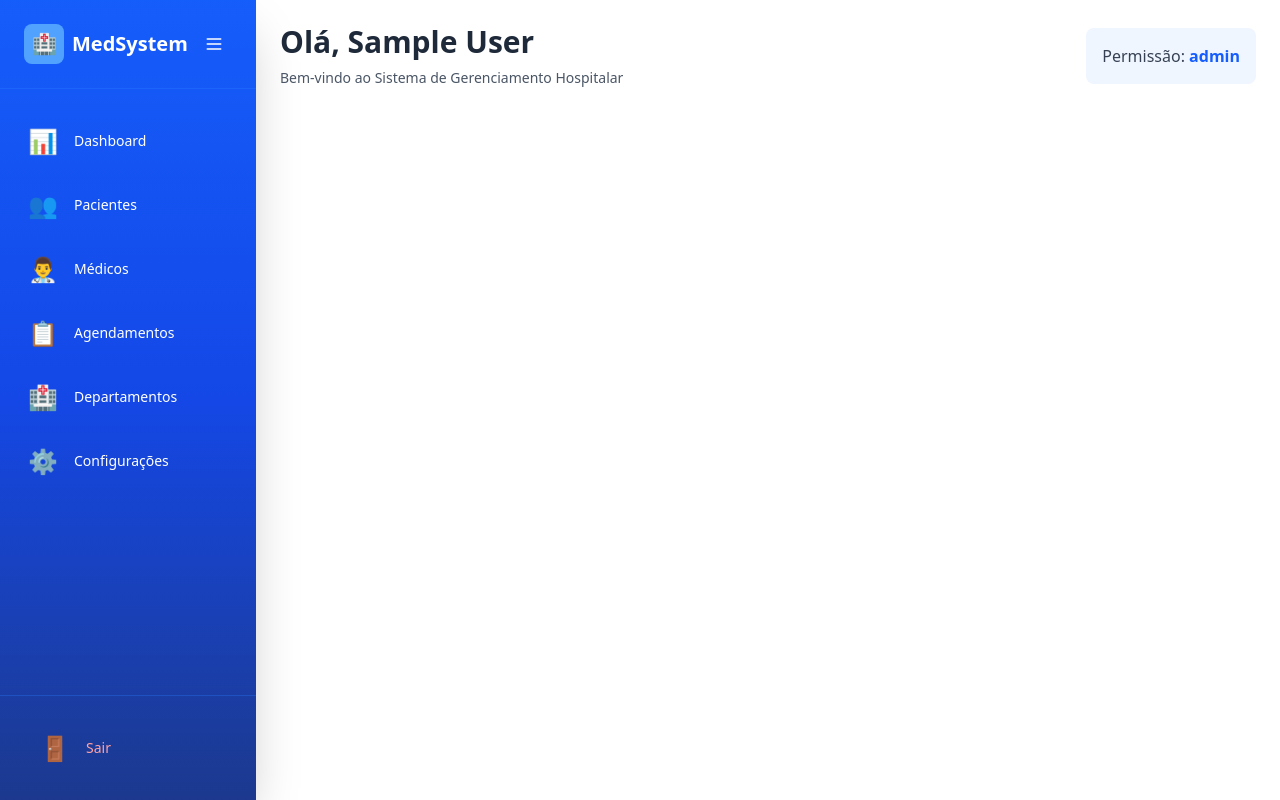
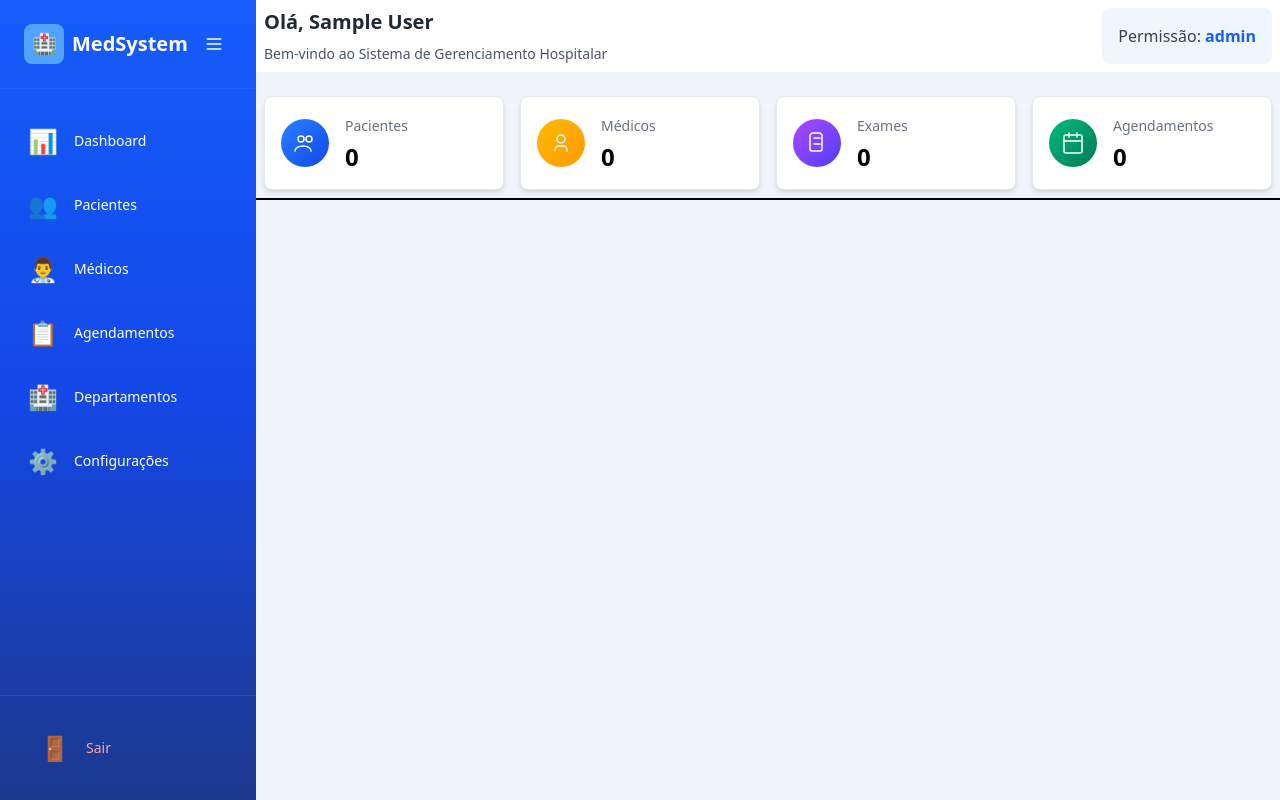
Before and after one commit to Calueto00/Frontend_MedicineManager, a React (Vite) app: page /admin in a window 1280 px wide. Built offline with nearby package versions, Linux system fonts and the light colour scheme; no server answers; sample sign-in values are in the browser's storage.

Commit message:
datas info

```diff
--- a/src/pages/Dashboard.jsx
+++ b/src/pages/Dashboard.jsx
@@ -1,19 +1,51 @@
 import { useAuth } from "../auth/AuthContext";
-import { useState } from "react";
 import SideDashboard from "../components/SideDashboard";
+import api from "../api/axios";
+import { useEffect, useState } from "react";
+import GraficosDashboard from "../components/GraficosDashboard";
+
 
 export default function Dashboard() {
+    const [patients, setPatients] = useState([]);
+    const [doctors, setDoctors] = useState([]);
+    const [loading, setLoading] = useState(false);
+    const [error, setError] = useState('');
 
-    const {user} = useAuth();
-    const [patients, setPatients] = useState([]);
+
+    const { user } = useAuth();
+
+    useEffect(() => {
+        const fetchData = async () => {
+            try {
+                const [patientResponse, doctorResponse] = await Promise.all([
+                    api.get('/patients'),
+                    api.get('/doctors'),
+                ]);
+
+                setPatients(patientResponse.data || []);
+                setDoctors(doctorResponse.data || []);
+
+                setLoading(true);
+            } catch (error) {
+                setError(error)
+            }
+        }
+
+        fetchData();
+    }, []);
+
+    const patientCount = patients.length || 0;
+    const doctorCount = doctors.length || 0;
+    const AppointmentCount = 0;
+    const examesCount = 0;
 
     return (
         <main className="flex h-screen">
             <SideDashboard />
-            <section className="flex-1 p-6 overflow-auto">
-                <div className="flex items-center justify-between mb-8">
+            <section className="flex-1  overflow-auto bg-slate-100">
+                <div className="flex items-center justify-between mb-4 bg-white p-2">
                     <div>
-                        <h1 className="text-3xl font-bold text-gray-800">
+                        <h1 className="text-xl font-bold text-gray-800">
                             Olá, {user.name}
                         </h1>
                         <p className="text-gray-600 text-sm mt-2">
@@ -26,7 +58,78 @@ export default function Dashboard() {
                         </span>
                     </div>
                 </div>
+
+                {/**dados estatisticos de patients, doctors and appointments  */}
+                <div className="p-2 grid grid-cols-1 sm:grid-cols-2 lg:grid-cols-4 gap-4">
+                    {/* Patients Card */}
+                    <div className="bg-white shadow-md border border-slate-200 flex items-center gap-4 p-4 rounded-lg hover:shadow-xl transition-shadow">
+                        <div className="flex items-center justify-center h-12 w-12 rounded-full bg-gradient-to-br from-blue-500 to-blue-700 text-white">
+                            <svg className="w-6 h-6" viewBox="0 0 24 24" fill="none" xmlns="http://www.w3.org/2000/svg" aria-hidden>
+                                <path d="M16 11c1.657 0 3-1.343 3-3s-1.343-3-3-3-3 1.343-3 3 1.343 3 3 3z" stroke="currentColor" strokeWidth="1.5" strokeLinecap="round" strokeLinejoin="round" />
+                                <path d="M8 11c1.657 0 3-1.343 3-3S9.657 5 8 5 5 6.343 5 8s1.343 3 3 3z" stroke="currentColor" strokeWidth="1.5" strokeLinecap="round" strokeLinejoin="round" />
+                                <path d="M2 20c0-2.761 3.582-5 8-5s8 2.239 8 5" stroke="currentColor" strokeWidth="1.5" strokeLinecap="round" strokeLinejoin="round" />
+                            </svg>
+                        </div>
+                        <div>
+                            <span className="text-gray-500 text-sm">Pacientes</span>
+                            <h2 className="font-bold text-2xl mt-1">{patientCount}</h2>
+                        </div>
+                    </div>
+
+                    {/* Doctors Card */}
+                    <div className="bg-white shadow-md border border-slate-200 flex items-center gap-4 p-4 rounded-lg hover:shadow-xl transition-shadow">
+                        <div className="flex items-center justify-center h-12 w-12 rounded-full bg-gradient-to-br from-amber-400 to-amber-500 text-white">
+                            <svg className="w-6 h-6" viewBox="0 0 24 24" fill="none" xmlns="http://www.w3.org/2000/svg" aria-hidden>
+                                <path d="M12 12c2.21 0 4-1.79 4-4s-1.79-4-4-4-4 1.79-4 4 1.79 4 4 4z" stroke="currentColor" strokeWidth="1.5" strokeLinecap="round" strokeLinejoin="round" />
+                                <path d="M6 20v-1a4 4 0 014-4h4a4 4 0 014 4v1" stroke="currentColor" strokeWidth="1.5" strokeLinecap="round" strokeLinejoin="round" />
+                            </svg>
+                        </div>
+                        <div>
+                            <span className="text-gray-500 text-sm">Médicos</span>
+                            <h2 className="font-bold text-2xl mt-1">{doctorCount}</h2>
+                        </div>
+                    </div>
+
+                    {/* Exams Card */}
+                    <div className="bg-white shadow-md border border-slate-200 flex items-center gap-4 p-4 rounded-lg hover:shadow-xl transition-shadow">
+                        <div className="flex items-center justify-center h-12 w-12 rounded-full bg-gradient-to-br from-purple-500 to-indigo-600 text-white">
+                            <svg className="w-6 h-6" viewBox="0 0 24 24" fill="none" xmlns="http://www.w3.org/2000/svg" aria-hidden>
+                                <path d="M9 2h6l2 2v14a2 2 0 01-2 2H7a2 2 0 01-2-2V4l2-2z" stroke="currentColor" strokeWidth="1.5" strokeLinecap="round" strokeLinejoin="round" />
+                                <path d="M9 7h6" stroke="currentColor" strokeWidth="1.5" strokeLinecap="round" strokeLinejoin="round" />
+                                <path d="M9 13h6" stroke="currentColor" strokeWidth="1.5" strokeLinecap="round" strokeLinejoin="round" />
+                            </svg>
+                        </div>
+                        <div>
+                            <span className="text-gray-500 text-sm">Exames</span>
+                            <h2 className="font-bold text-2xl mt-1">{examesCount}</h2>
+                        </div>
+                    </div>
+
+                    {/* Appointments Card */}
+                    <div className="bg-white shadow-md border border-slate-200 flex items-center gap-4 p-4 rounded-lg hover:shadow-xl transition-shadow">
+                        <div className="flex items-center justify-center h-12 w-12 rounded-full bg-gradient-to-br from-emerald-500 to-emerald-700 text-white">
+                            <svg className="w-6 h-6" viewBox="0 0 24 24" fill="none" xmlns="http://www.w3.org/2000/svg" aria-hidden>
+                                <rect x="3" y="4" width="18" height="18" rx="2" stroke="currentColor" strokeWidth="1.5" strokeLinejoin="round" />
+                                <path d="M16 2v4" stroke="currentColor" strokeWidth="1.5" strokeLinecap="round" strokeLinejoin="round" />
+                                <path d="M8 2v4" stroke="currentColor" strokeWidth="1.5" strokeLinecap="round" strokeLinejoin="round" />
+                                <path d="M3 10h18" stroke="currentColor" strokeWidth="1.5" strokeLinecap="round" strokeLinejoin="round" />
+                            </svg>
+                        </div>
+                        <div>
+                            <span className="text-gray-500 text-sm">Agendamentos</span>
+                            <h2 className="font-bold text-2xl mt-1">{AppointmentCount}</h2>
+                        </div>
+                    </div>
+                </div>
+
+                {/**aqui vem os blocos de graficos e listagem */}
+                <div className="border">
+
+                </div>
+
             </section>
+
+
         </main>
     );
 }
```
